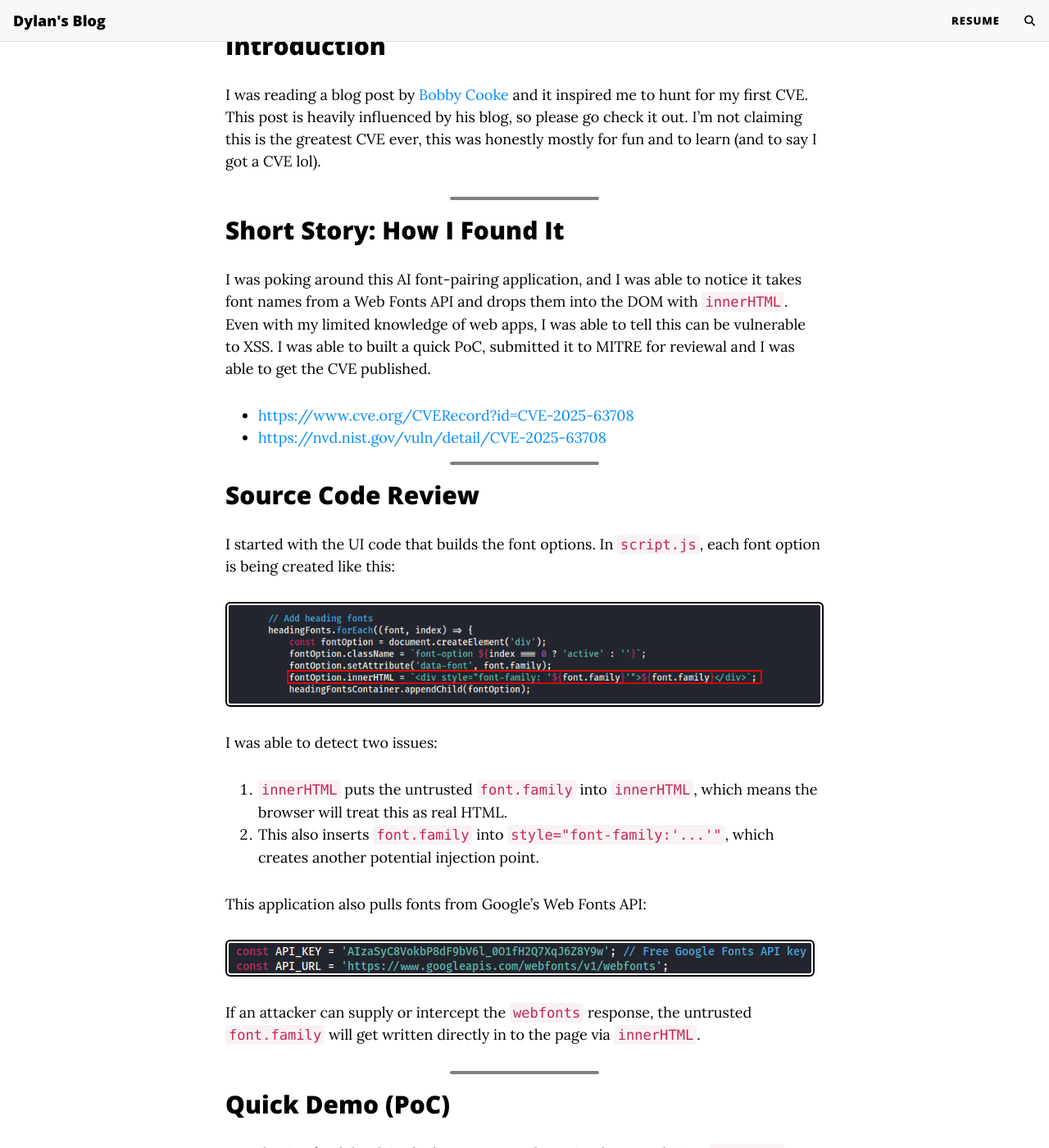
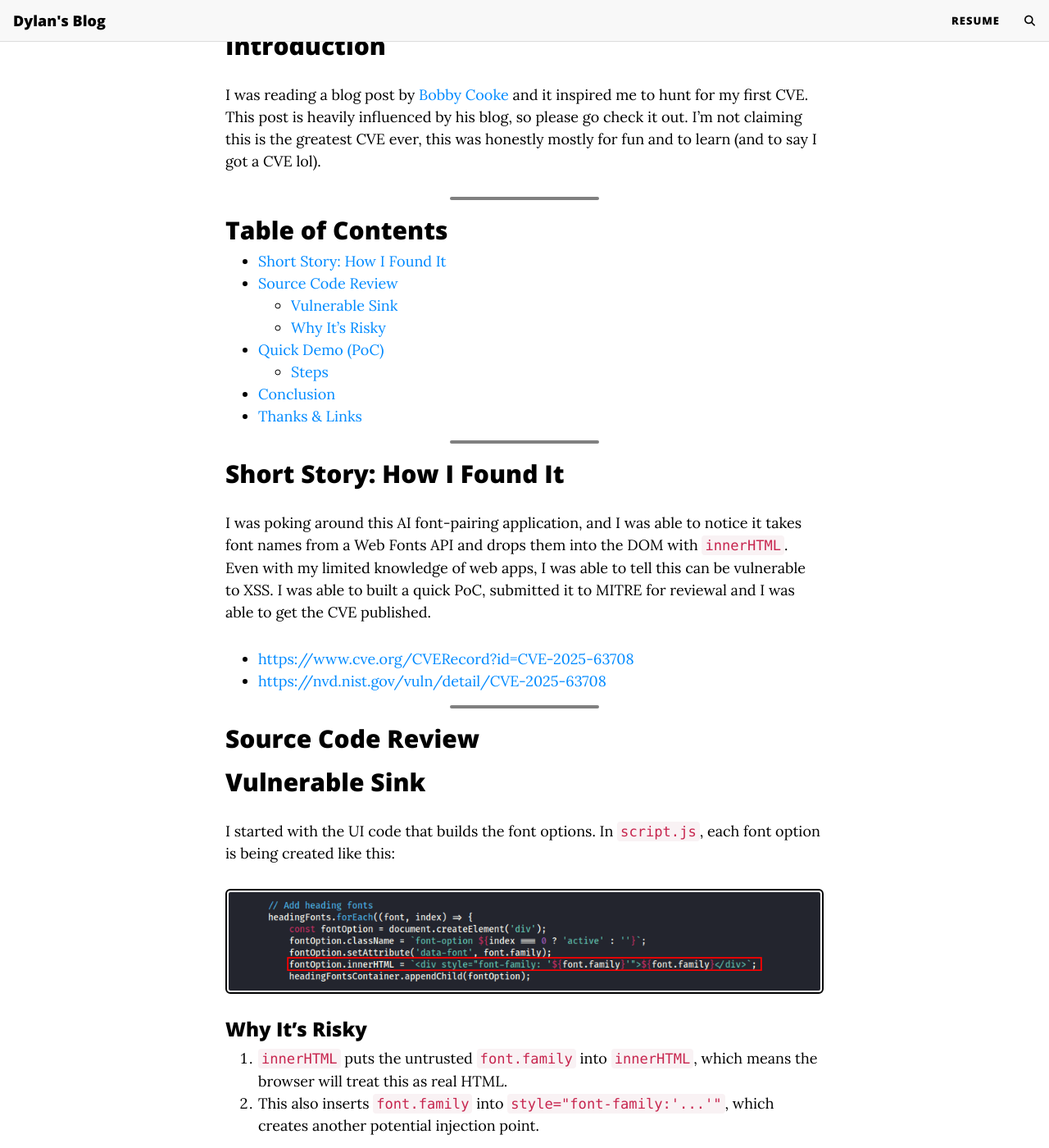
Before and after one commit to DylanDavis1/dylandavis1.github.io, a Jekyll site: the page built from _posts/2025-11-20-Getting-My-First-CVE-2025-63708 .md, in a window 1280 px wide and 1400 px high, scrolled down 266 px. Shown: the whole window at 82% size. Built offline with Jekyll 4.4.1, drawn with Linux system fonts in a browser that asks for light colours; comment, search, counter and statistics services are not loaded.

Commit message:
Update 2025-11-20-Getting-My-First-CVE-2025-63708 .md

```diff
--- a/_posts/2025-11-20-Getting-My-First-CVE-2025-63708 .md
+++ b/_posts/2025-11-20-Getting-My-First-CVE-2025-63708 .md
@@ -14,6 +14,19 @@ I was reading a blog post by [Bobby Cooke](https://0xboku.com/2021/09/14/0dayapp
 
 ---
 
+## Table of Contents
+
+- [Short Story: How I Found It](#short-story-how-i-found-it)
+- [Source Code Review](#source-code-review)
+  - [Vulnerable Sink](#vulnerable-sink)
+  - [Why It’s Risky](#why-its-risky)
+- [Quick Demo (PoC)](#quick-demo-poc)
+  - [Steps](#steps)
+- [Conclusion](#conclusion)
+- [Thanks & Links](#thanks--links)
+
+---
+
 ## **Short Story: How I Found It**
 
 I was poking around this AI font-pairing application, and I was able to notice it takes font names from a Web Fonts API and drops them into the DOM with `innerHTML`. Even with my limited knowledge of web apps, I was able to tell this can be vulnerable to XSS. I was able to built a quick PoC, submitted it to MITRE for reviewal and I was able to get the CVE published.
@@ -25,11 +38,13 @@ I was poking around this AI font-pairing application, and I was able to notice i
 
 ## Source Code Review
 
+## Vulnerable Sink
+
 I started with the UI code that builds the font options. In `script.js`, each font option is being created like this:
 
 ![image](https://dylandavis1.github.io/assets/img/CVE-2025-63708/image.png)
 
-I was able to detect two issues:
+### Why It's Risky
 
 1. `innerHTML` puts the untrusted `font.family` into `innerHTML`, which means the browser will treat this as real HTML.
 2. This also inserts `font.family` into `style="font-family:'...'"`, which creates another potential injection point.
@@ -46,7 +61,7 @@ If an attacker can supply or intercept the `webfonts` response, the untrusted `f
 
 I used a tiny fetch hook in the browser console to simulate a malicious `webfonts` response and proved we can in fact get code execution.
 
-### **Steps:**
+### Steps:
 
 1. Run the app locally and open DevTools → Console
 2. Paste the PoC below.
```
